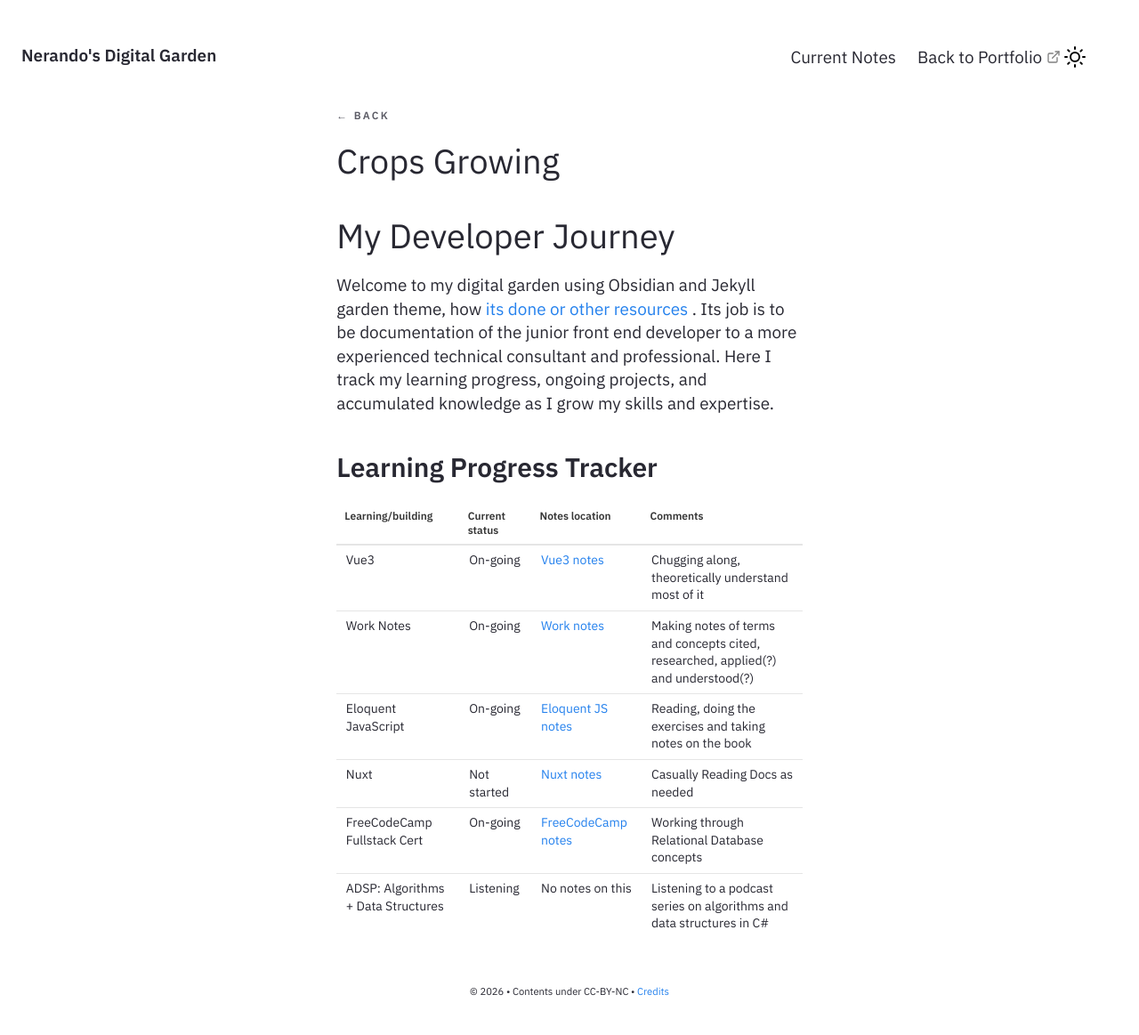
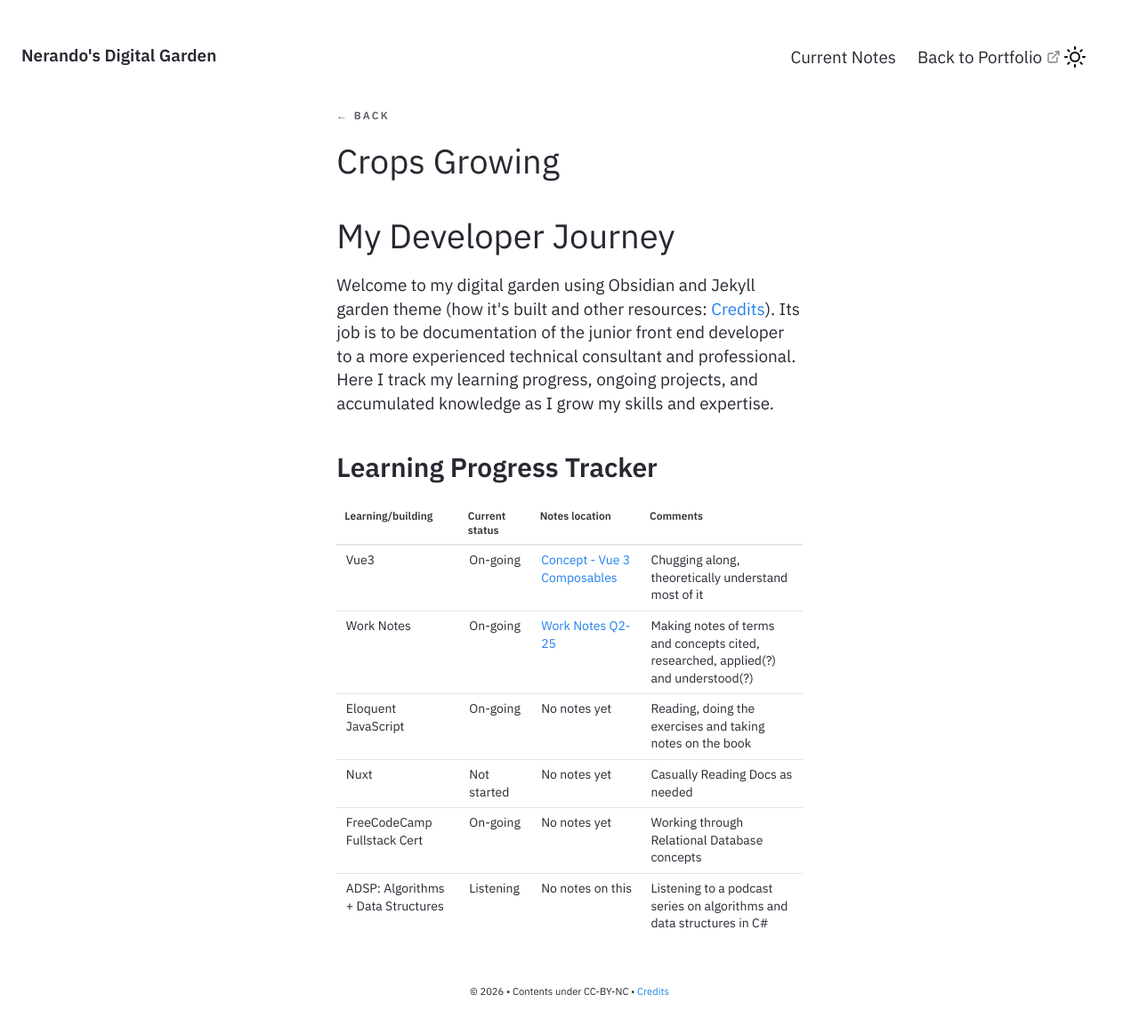
Before and after one commit to Nerajno/digital_garden, a Jekyll site: the page built from _notes/Public/Crops Growing.md, in a window 1280 px wide. Shown: the whole page at 89% size. Built offline with Jekyll 4.4.1, drawn with Linux system fonts in a browser that asks for light colours.

Commit message:
content: fix broken internal links in status tables (#33)
Closes #14.

Facilitated-by: Claude Opus 5.5 <noreply@anthropic.com>

```diff
--- a/_notes/Public/Crops Growing.md
+++ b/_notes/Public/Crops Growing.md
@@ -6,15 +6,15 @@ date: 08-05-2025
 
 # My Developer Journey
 
-Welcome to my digital garden using Obsidian and Jekyll garden theme, how [its done or other resources ](/_posts/2020-03-01-how-to.md). Its job is to be documentation of the junior front end developer to a more experienced technical consultant and professional. Here I track my learning progress, ongoing projects, and accumulated knowledge as I grow my skills and expertise.
+Welcome to my digital garden using Obsidian and Jekyll garden theme (how it's built and other resources: [[Credits]]). Its job is to be documentation of the junior front end developer to a more experienced technical consultant and professional. Here I track my learning progress, ongoing projects, and accumulated knowledge as I grow my skills and expertise.
 
 ## Learning Progress Tracker
 
 | Learning/building | Current status | Notes location                   | Comments                                            |
 | ----------------- | -------------- | -------------------------------- | --------------------------------------------------- |
-| Vue3              | On-going       | [Vue3 notes](/_notes/vue/vue3.md) | Chugging along, theoretically understand most of it |
-| Work Notes        | On-going       | [Work notes](/_notes/Work Notes Q2-25.md)   |  Making notes of terms and concepts cited, researched, applied(?) and understood(?)          |
-| Eloquent JavaScript | On-going       | [Eloquent JS notes](/notes/eloquent-js.md) | Reading, doing the exercises and taking notes on the book |
-| Nuxt              | Not started    | [Nuxt notes](/notes/nuxt.md)   |  Casually Reading Docs as needed              |
-| FreeCodeCamp Fullstack Cert | On-going       | [FreeCodeCamp notes](/notes/freecodecamp.md) | Working through Relational Database concepts|
+| Vue3              | On-going       | [[Concept - Vue 3 Composables]] | Chugging along, theoretically understand most of it |
+| Work Notes        | On-going       | [[Work Notes Q2-25]]   |  Making notes of terms and concepts cited, researched, applied(?) and understood(?)          |
+| Eloquent JavaScript | On-going       | No notes yet | Reading, doing the exercises and taking notes on the book |
+| Nuxt              | Not started    | No notes yet   |  Casually Reading Docs as needed              |
+| FreeCodeCamp Fullstack Cert | On-going       | No notes yet | Working through Relational Database concepts|
 | ADSP: Algorithms + Data Structures| Listening | No notes on this |  Listening to a podcast series on algorithms and data structures in C#|
```
Also changed, not shown: _notes/Public/Stuff Building 2025.md (+2 -2 lines).
